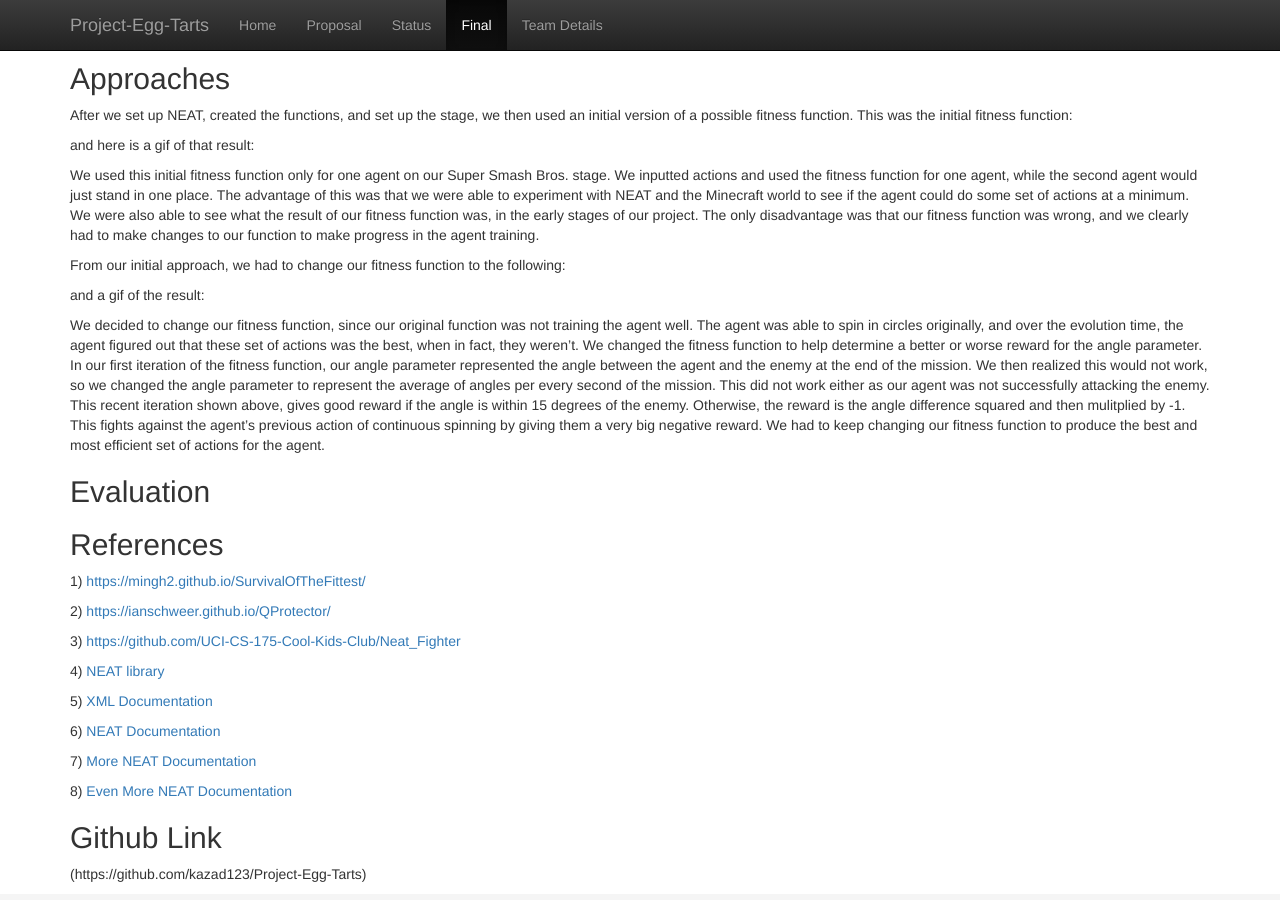
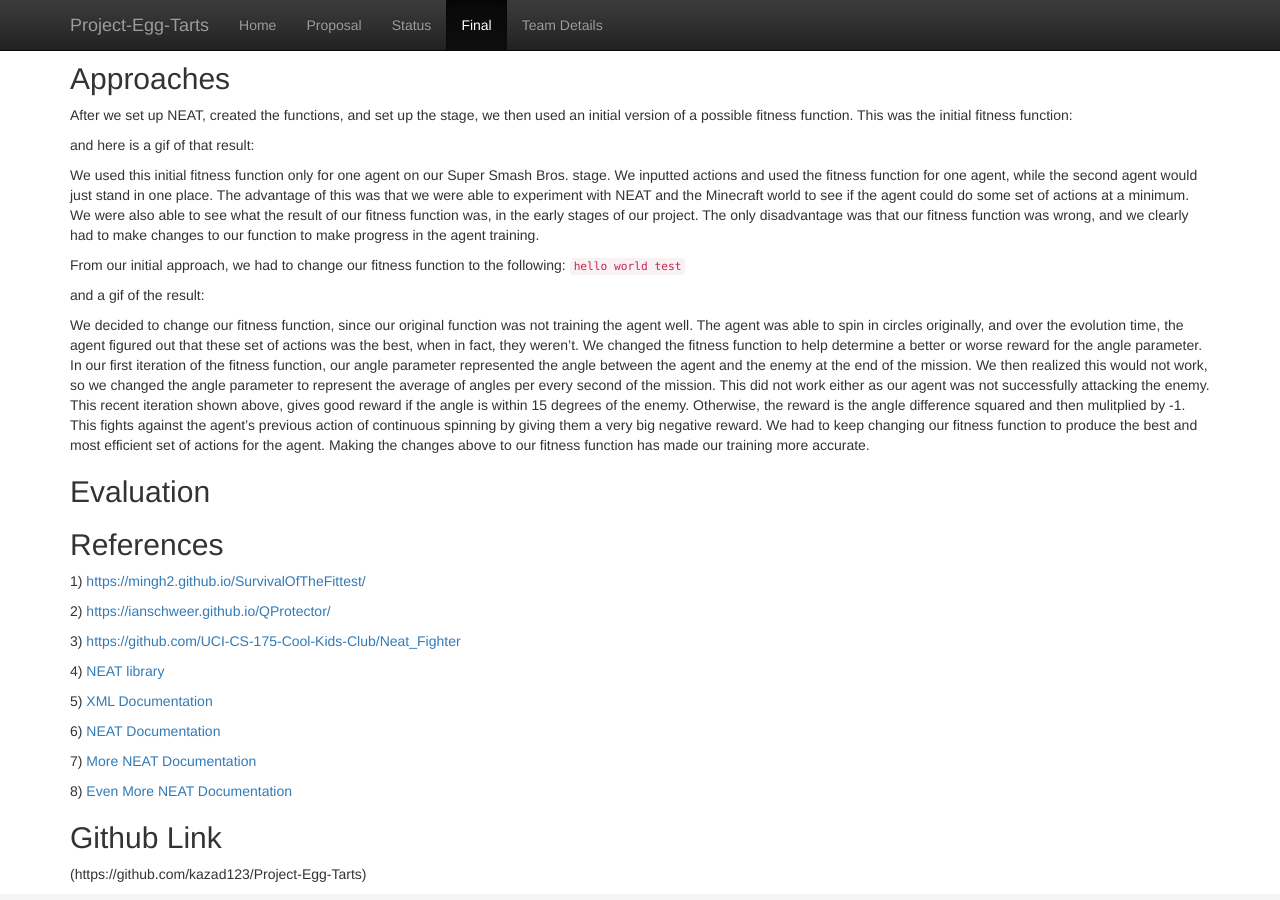
Before and after one commit to kazad123/Project_Egg_Tarts_Website, a Jekyll site: the page built from docs/final.md, in a window 1280 px wide and 900 px high, scrolled down 467 px. Built offline with Jekyll 4.4.1, drawn with Linux system fonts in a browser that asks for light colours.

Commit message:
Update final.md

````diff
--- a/docs/final.md
+++ b/docs/final.md
@@ -20,12 +20,12 @@ and here is a gif of that result:
 
 We used this initial fitness function only for one agent on our Super Smash Bros. stage. We inputted actions and used the fitness function for one agent, while the second agent would just stand in one place. The advantage of this was that we were able to experiment with NEAT and the Minecraft world to see if the agent could do some set of actions at a minimum. We were also able to see what the result of our fitness function was, in the early stages of our project. The only disadvantage was that our fitness function was wrong, and we clearly had to make changes to our function to make progress in the agent training.
 
-From our initial approach, we had to change our fitness function to the following:
+From our initial approach, we had to change our fitness function to the following: ```hello world test```
 
 and a gif of the result:
 
 
-We decided to change our fitness function, since our original function was not training the agent well. The agent was able to spin in circles originally, and over the evolution time, the agent figured out that these set of actions was the best, when in fact, they weren't. We changed the fitness function to help determine a better or worse reward for the angle parameter. In our first iteration of the fitness function, our angle parameter represented the angle between the agent and the enemy at the end of the mission. We then realized this would not work, so we changed the angle parameter to represent the average of angles per every second of the mission. This did not work either as our agent was not successfully attacking the enemy. This recent iteration shown above, gives good reward if the angle is within 15 degrees of the enemy. Otherwise, the reward is the angle difference squared and then mulitplied by -1. This fights against the agent's previous action of continuous spinning by giving them a very big negative reward. We had to keep changing our fitness function to produce the best and most efficient set of actions for the agent.
+We decided to change our fitness function, since our original function was not training the agent well. The agent was able to spin in circles originally, and over the evolution time, the agent figured out that these set of actions was the best, when in fact, they weren't. We changed the fitness function to help determine a better or worse reward for the angle parameter. In our first iteration of the fitness function, our angle parameter represented the angle between the agent and the enemy at the end of the mission. We then realized this would not work, so we changed the angle parameter to represent the average of angles per every second of the mission. This did not work either as our agent was not successfully attacking the enemy. This recent iteration shown above, gives good reward if the angle is within 15 degrees of the enemy. Otherwise, the reward is the angle difference squared and then mulitplied by -1. This fights against the agent's previous action of continuous spinning by giving them a very big negative reward. We had to keep changing our fitness function to produce the best and most efficient set of actions for the agent. Making the changes above to our fitness function has made our training more accurate.
 
 
 
````
